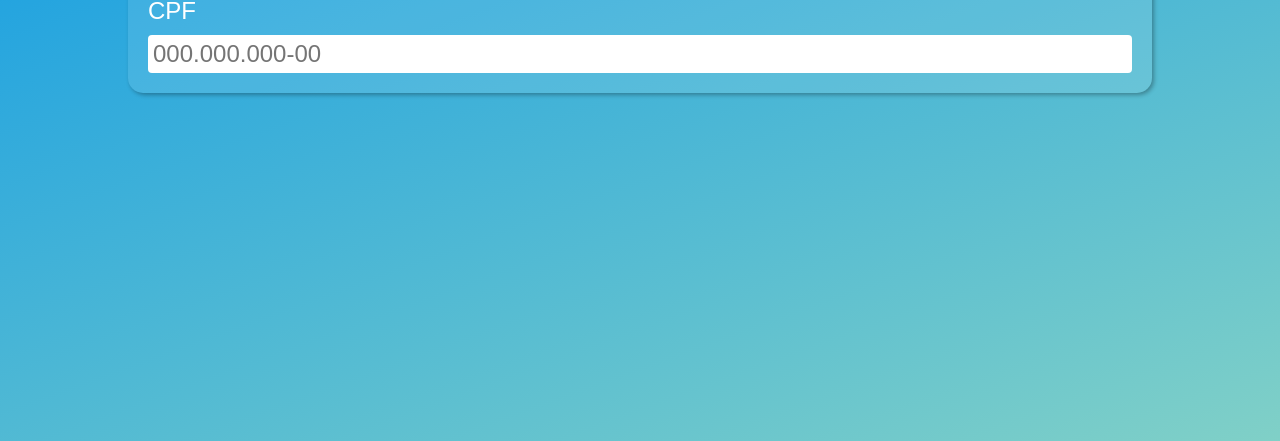
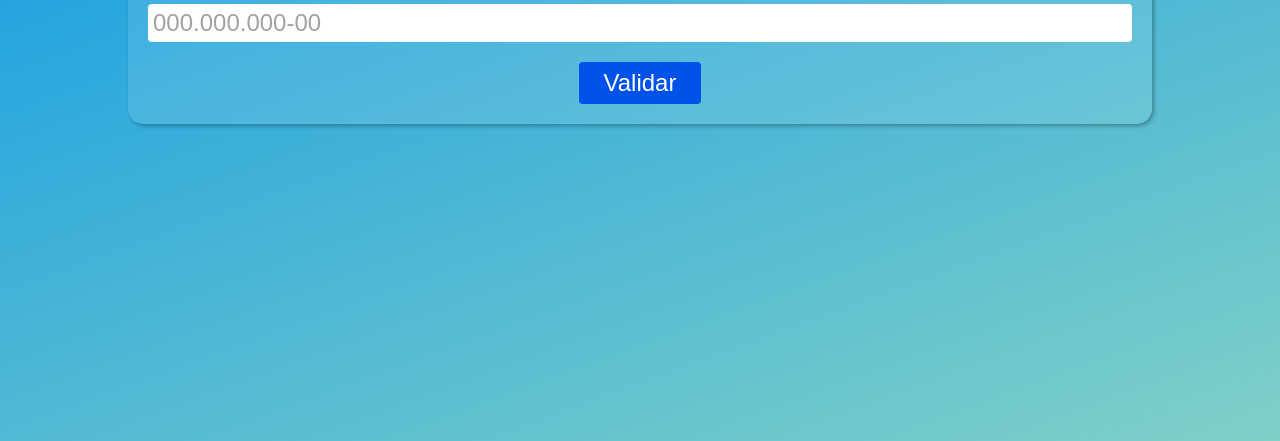
Before and after one commit to jeanwisotscki/validar-cpf, a plain HTML site: page index.html in a window 1280 px wide. Shown: the part 359-800 px from the top of the page. Drawn offline with Linux system fonts and the light colour scheme.

Commit message:
btn validar adicionado, e ajustes no css

```diff
--- a/css/style.css
+++ b/css/style.css
@@ -47,3 +47,20 @@ body {
   margin-top: 10px;
   padding: 5px;
 }
+.container input::placeholder {
+  color: #61616196;
+}
+
+.container button {
+  background: #0052e9;
+  color: white;
+  font-size: 1.5em;
+  border: none;
+  border-radius: 4px;
+  padding: 7px 25px;
+  margin: 20px 0 0 0;
+  cursor: pointer;
+}
+.container button:hover {
+  background: #1f62df;
+}
--- a/index.html
+++ b/index.html
@@ -15,6 +15,7 @@
             <label for="cpf">CPF</label>
             <input type="text" name="cpf" id="cpf" placeholder="000.000.000-00">
         </form>
+        <button id="btn-validar">Validar</button>
     </div>
 
     <script src="./js/script.js"></script>
```
